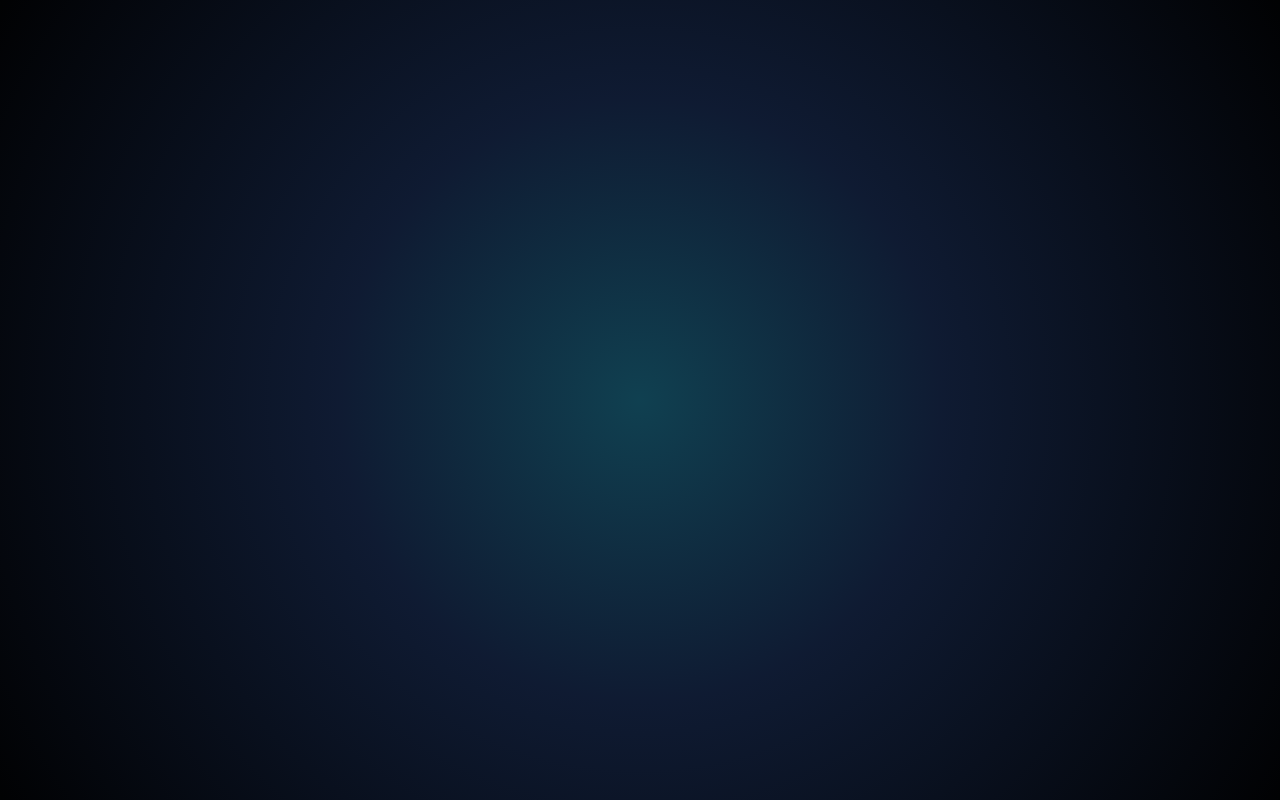
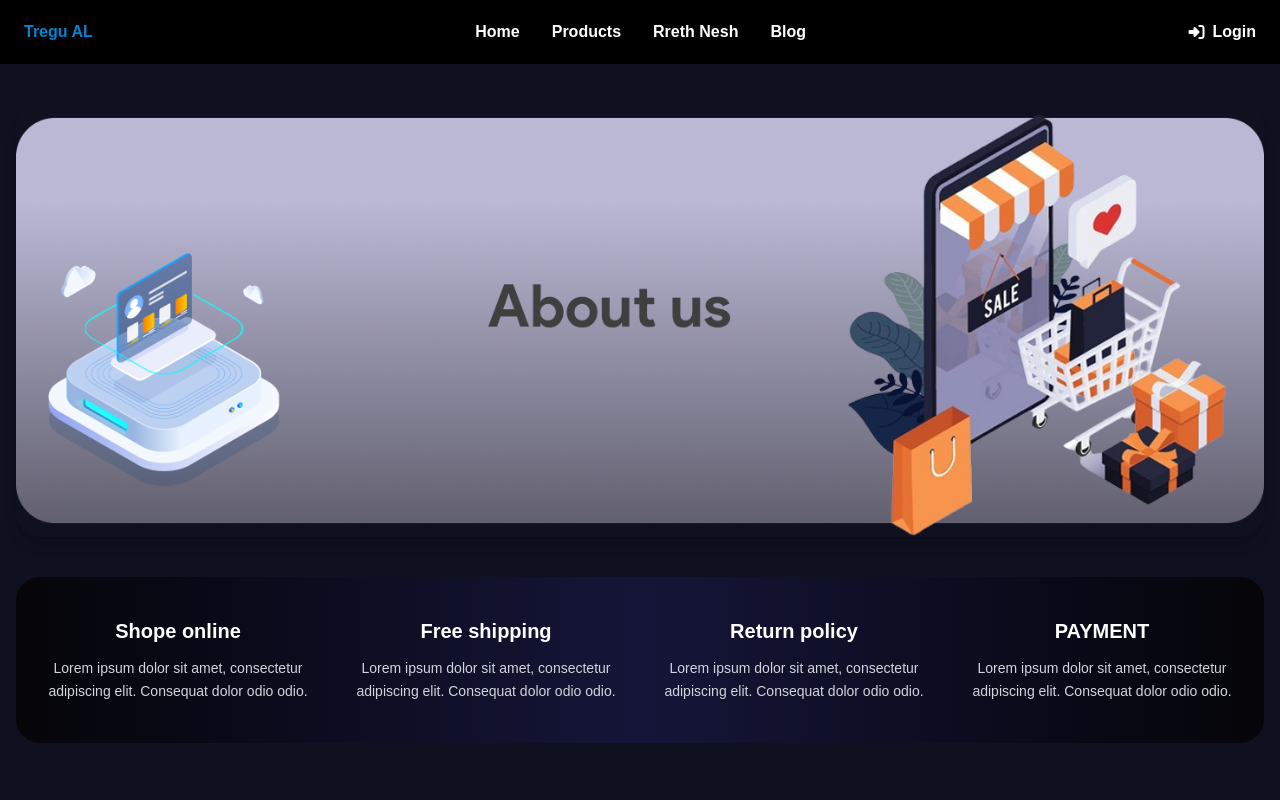
Before and after one commit to anessheremeti/TreguAL, a React (Vite) app in the folder TreguAL/: page /aboutus in a window 1280 px wide. Before the commit this address had no page. Shown: the top 800 px of the page. Built offline with nearby package versions, Linux system fonts and the light colour scheme; grey boxes are pictures that could not be loaded; a web font is replaced by a local one.

Commit message:
vendosja e faqes aboutus dhe rregullimi i disa problemeve tek faqja products

```diff
--- a/TreguAL/src/App.jsx
+++ b/TreguAL/src/App.jsx
@@ -10,6 +10,7 @@ import Sidebar from "./pages/Sidebar";
 import DashboardAdmin from "./pages/DashboardAdmin";
 import MyPostsPage from "./pages/MyPostsList";
 import Blog from "./pages/Blog";
+import AboutUs from "./pages/AboutUs";
 function App() {
   return (
     <>
@@ -17,13 +18,14 @@ function App() {
         <Route path="/" element={<HomePage />} />
         <Route path="/product" element={<Product />} />
         <Route path="/addItemScreen" element={<AddItemScreen />} />
-      <Route path="/e-shop" element={<EShop />} />
+        {/* <Route path="/e-shop" element={<EShop />} /> */}
         <Route path="/my-posts" element={<MyPostsPage />} />
         <Route path="/login" element={<Login />} />
         <Route path="/sidebar" element={<Sidebar />} />
         <Route path="/dashboardAdmin" element={<DashboardAdmin />} />
-
+        <Route path="aboutus" element={<AboutUs />} />
         <Route path="/blog" element={<Blog />} />
+        <Route path="/product" element={<Product />} />
       </Routes>
     </>
   );
--- a/TreguAL/src/components/Navbar/index.jsx
+++ b/TreguAL/src/components/Navbar/index.jsx
@@ -25,14 +25,16 @@ const Navbar = () => {
                 Home
               </li>
             </Link>
-            <Link to="/e-shop">
+            <Link to="/product">
               <li className="cursor-pointer font-brand font-bold hover:text-gray-300 transition">
-                E-shop
+                Products
               </li>
             </Link>
-            <li className="cursor-pointer font-brand font-bold hover:text-gray-300 transition">
-              Rreth Nesh
-            </li>
+            <Link to="/aboutus">
+              <li className="cursor-pointer font-brand font-bold hover:text-gray-300 transition">
+                Rreth Nesh
+              </li>
+            </Link>
             <Link to="/blog">
               <li className="cursor-pointer font-brand font-bold hover:text-gray-300 transition">
                 Blog
```
Also changed, not shown: TreguAL/src/pages/AboutUs.jsx (+11 -24 lines). Lines whose indentation alone changed are shown as unchanged.
